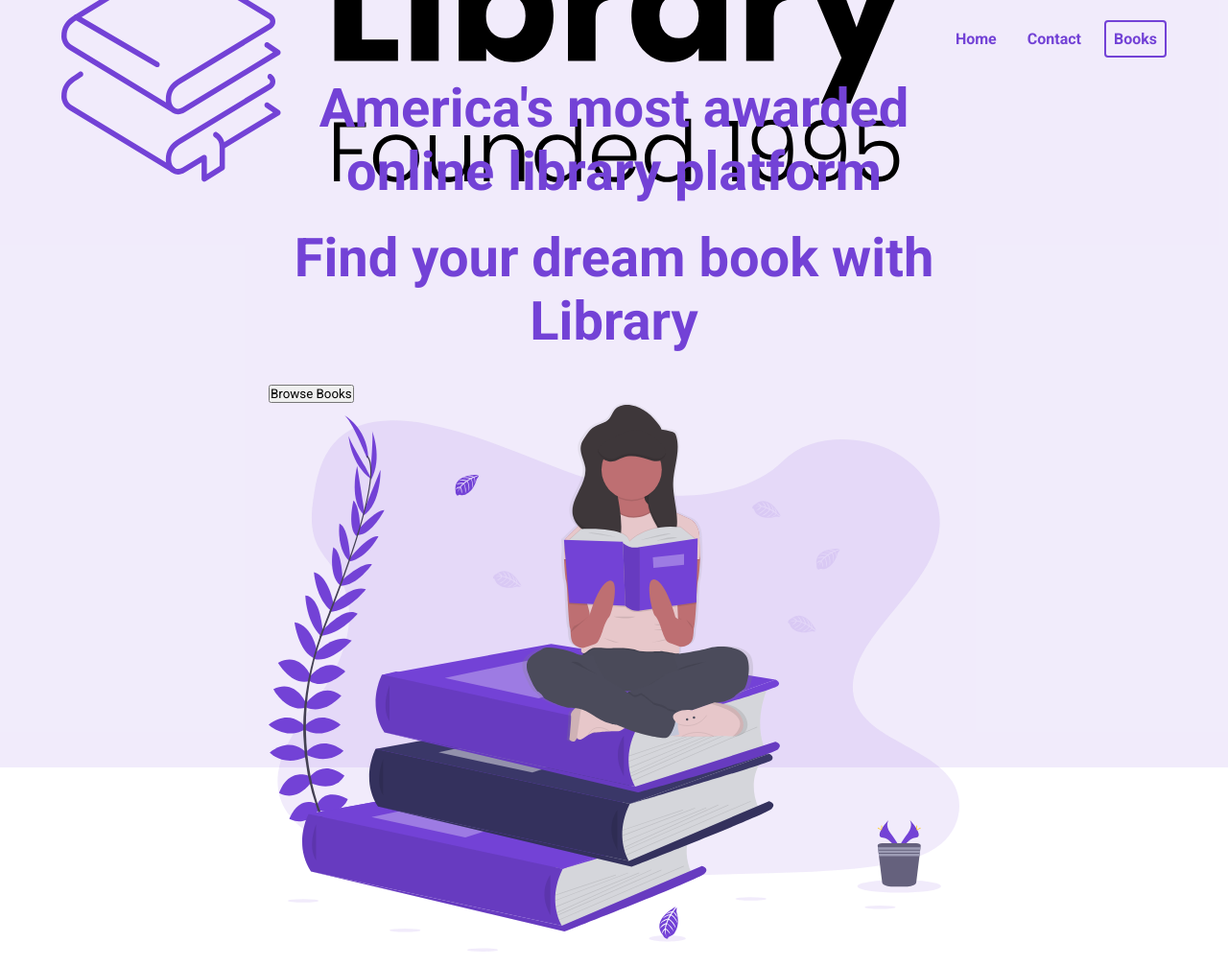
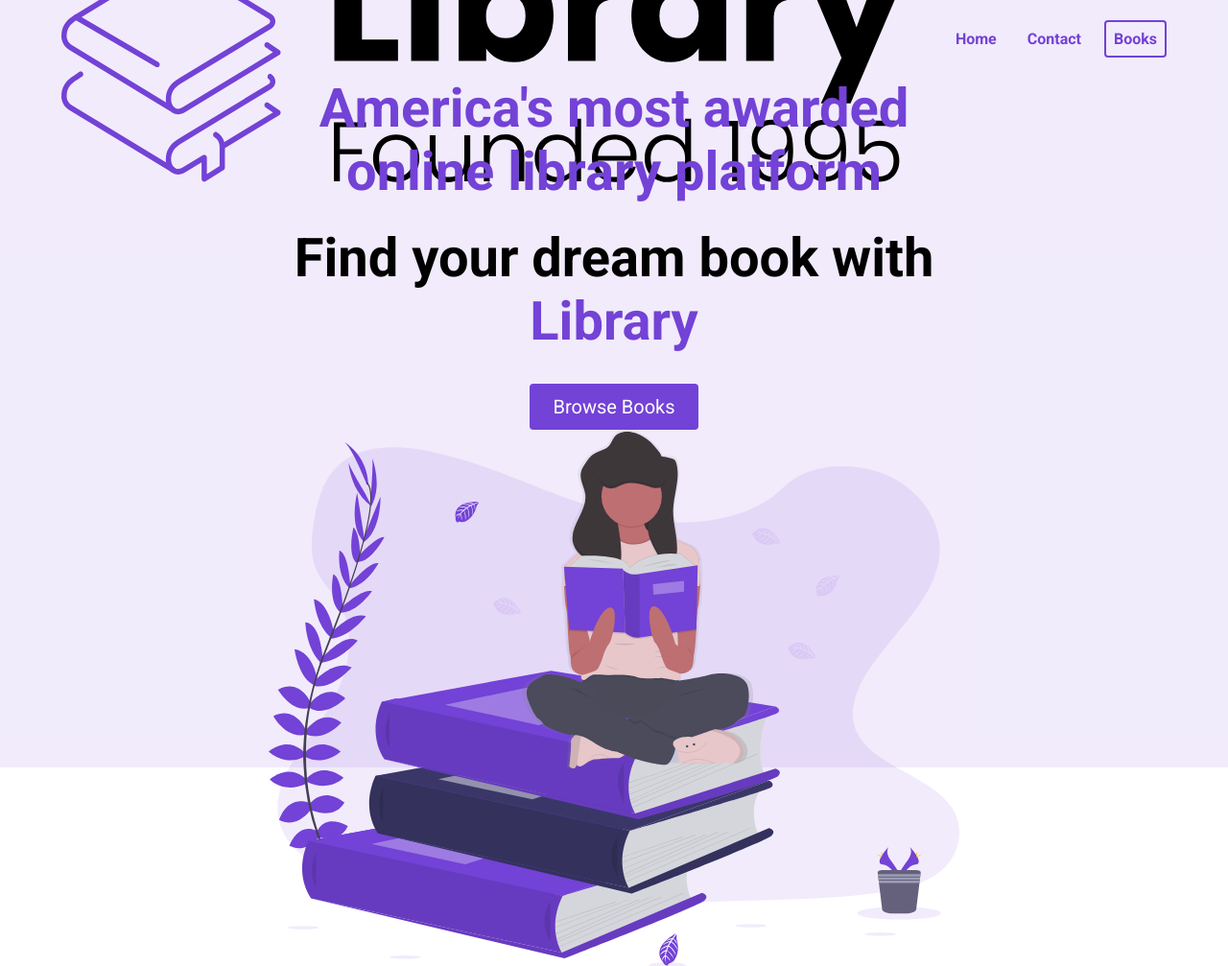
Before and after one commit to RoseSaban/fes-library, a plain HTML site: page index.html in a window 1280 px wide. Shown: the top 1007 px of the page at 96% size. Drawn offline with Linux system fonts and the light colour scheme.

Commit message:
formatting issue

```diff
--- a/styles.css
+++ b/styles.css
@@ -30,7 +30,7 @@ img {
 }
 
 .logo {
-  width: 160 px;
+  width: 150 px;
   margin-top: 80px;
 }
 
@@ -93,10 +93,29 @@ h2 {
 text-align: center;
 margin-bottom: 32px;
 font-size: 56px;
-color:#7342d6;
 }
 
-.button {
-  color: #7342d6;
+button {
+  cursor: pointer;
+}
+
+button:active {
+  transform: translateY(1px);
+}
+
+.btn {
+  background-color: #7342d6;
+  color: white;
+  padding: 12px 24px;
+  font-size: 20px;
+  border-radius: 4px;
+  border: none;
+  cursor: pointer;
+}
+
+.header__description {
+  display: flex;
+  flex-direction: column;
+  align-items: center;
 
 }
```
